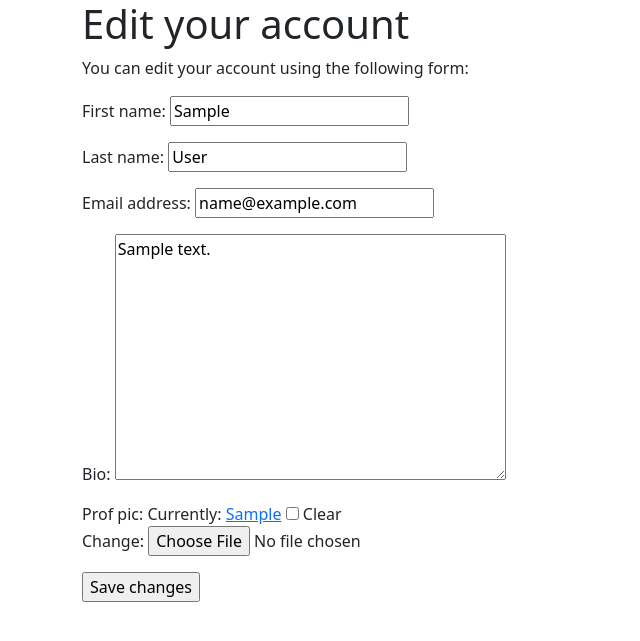
After one commit to Lalkeen/massive_homework, a Django app: page /user/edit/ in a window 1280 px wide. The commit adds this page. Shown: the top 641 px of the page, without its empty margins (0-640 px from the left). Run offline with Django 4.2, Linux system fonts and the light colour scheme; a user stored in the database is signed in; tables that the repository leaves empty hold one stand-in row (values such as "Sample post").

Commit message:
updated user

```diff
--- a/user_app/forms.py
+++ b/user_app/forms.py
@@ -1,10 +1,11 @@
 from django import forms
 from django.contrib.auth.models import User
+from .models import BaseUser
 
-#
-# class LoginForm(forms.Form):
-#     username = forms.CharField()
-#     password = forms.CharField(widget=forms.PasswordInput)
+
+class LoginForm(forms.Form):
+    username = forms.CharField()
+    password = forms.CharField(widget=forms.PasswordInput)
 
 
 class UserRegistrationForm(forms.ModelForm):
@@ -20,3 +21,15 @@ class UserRegistrationForm(forms.ModelForm):
         if cd["password"] != cd["password2"]:
             raise forms.ValidationError("Passwords don't match.")
         return cd["password2"]
+
+
+class UserEditForm(forms.ModelForm):
+    class Meta:
+        model = User
+        fields = ("first_name", "last_name", "email")
+
+
+class BaseUserEditForm(forms.ModelForm):
+    class Meta:
+        model = BaseUser
+        fields = ("bio", "prof_pic")
--- a/user_app/templates/user_app/dashboard.html
+++ b/user_app/templates/user_app/dashboard.html
@@ -4,7 +4,7 @@
 
 {% block body %}
     <h1>Dashboard</h1>
-    <p>Welcome to your dashboard.</p>
+    <p>Welcome to your dashboard. You can <a href="{% url "user_app:edit" %}">edit your profile</a> or <a href="{% url "password_change" %}">change your password</a>.</p></p>
     <h1>Выход</h1>
     <p>Для того чтобы выйти, нажми <a href="{% url "logout" %}">выйти</a>.</p>
 {% endblock %}
--- /dev/null
+++ b/user_app/templates/user_app/edit.html
@@ -0,0 +1,14 @@
+{% extends "base.html" %}
+
+{% block title %}Edit your account{% endblock %}
+
+{% block body %}
+    <h1>Edit your account</h1>
+    <p>You can edit your account using the following form:</p>
+    <form action="." method="post" enctype="multipart/form-data">
+        {{ user_form.as_p }}
+        {{ base_user_form.as_p }}
+        {% csrf_token %}
+        <p><input type="submit" value="Save changes"></p>
+    </form>
+{% endblock %}
--- a/user_app/templates/user_app/register_done.html
+++ b/user_app/templates/user_app/register_done.html
@@ -4,5 +4,5 @@
 
 {% block body %}
     <h1>Welcome {{ new_user.first_name }}!</h1>
-    <p>Your account has been successfully created. Now you can <a href="{% url "login" %}">log in</a>.</p>
+    <p>Your account has been successfully created. Now you can <a href="{% url "user_app:login" %}">log in</a>.</p>
 {% endblock %}
--- a/user_app/urls.py
+++ b/user_app/urls.py
@@ -1,10 +1,8 @@
 from django.urls import path, include
-from django.contrib.auth import views as auth_views
 from .views import (
     register,
-    # user_login,
-    # user_logout,
-    # user_logout-login,
+    user_login,
+    edit,
     dashboard,
 )
 
@@ -14,7 +12,7 @@ app_name = "user_app"
 urlpatterns = [
     # post views
     path("dashboard/", dashboard, name="dashboard"),
-    # path("login/", auth_views.LoginView.as_view(), name="login")
-    path("", include("django.contrib.auth.urls")),
+    path("login/", user_login, name="login"),
     path("register/", register, name="register"),
+    path("edit/", edit, name="edit"),
 ]
--- a/user_app/views.py
+++ b/user_app/views.py
@@ -4,7 +4,8 @@ from django.contrib.auth import authenticate, login
 from django.contrib.auth.decorators import login_required
 from django.urls import reverse
 
-from .forms import UserRegistrationForm
+from .forms import UserRegistrationForm, LoginForm, UserEditForm, BaseUserEditForm
+from .models import BaseUser
 
 
 @login_required
@@ -12,43 +13,56 @@ def dashboard(request):
     return render(request, "user_app/dashboard.html", {"section": "dashboard"})
 
 
-#
-# def user_login(request):
-#     if request.method == "POST":
-#         form = LoginForm(request.POST)
-#         if form.is_valid():
-#             cd = form.cleaned_data
-#             user = authenticate(username=cd["username"], password=cd["password"])
-#             if user is not None:
-#                 if user.is_active:
-#                     login(request, user)
-#                     return HttpResponseRedirect(reverse("user_app:dashboard"))
-#                 else:
-#                     return HttpResponse("Disabled account")
-#             else:
-#                 return HttpResponse("Invalid login")
-#     else:
-#         form = LoginForm()
-#     return render(request, "user_app/login.html", {"form": form})
-#
-
-# def password_reset_done(request):
-#     return render(request, "user_app/password_reset_done.html)
+def user_login(request):
+    if request.method == "POST":
+        form = LoginForm(request.POST)
+        if form.is_valid():
+            cd = form.cleaned_data
+            user = authenticate(username=cd["username"], password=cd["password"])
+            if user is not None:
+                if user.is_active:
+                    login(request, user)
+                    return HttpResponseRedirect(reverse("user_app:dashboard"))
+                else:
+                    return HttpResponse("Disabled account")
+            else:
+                return HttpResponse("Invalid login")
+    else:
+        form = LoginForm()
+    return render(request, "user_app/login.html", {"form": form})
 
 
 def register(request):
     if request.method == "POST":
         user_form = UserRegistrationForm(request.POST)
         if user_form.is_valid():
-            # Create a new user object but avoid saving it yet
             new_user = user_form.save(commit=False)
-            # Set the chosen password
             new_user.set_password(user_form.cleaned_data["password"])
-            # Save the User object
             new_user.save()
+            base_user = BaseUser.objects.create(user=new_user)
             return render(
                 request, "user_app/register_done.html", {"new_user": new_user}
             )
     else:
         user_form = UserRegistrationForm()
     return render(request, "user_app/register.html", {"user_form": user_form})
+
+
+@login_required
+def edit(request):
+    if request.method == "POST":
+        user_form = UserEditForm(instance=request.user, data=request.POST)
+        base_edit_form = BaseUserEditForm(
+            instance=request.user.baseuser, data=request.POST, files=request.FILES
+        )
+        if user_form.is_valid() and base_edit_form.is_valid():
+            user_form.save()
+            base_edit_form.save()
+    else:
+        user_form = UserEditForm(instance=request.user)
+        base_edit_form = BaseUserEditForm(instance=request.user.baseuser)
+        return render(
+            request,
+            "user_app/edit.html",
+            {"user_form": user_form, "base_user_form": base_edit_form},
+        )
```
Also changed, not shown: templates/registration/password_change_done.html (added, +8 -0 lines), templates/registration/password_change_form.html (added, +13 -0 lines), user_app/templates/user_app/login.html (renamed from templates/registration/login.html).
